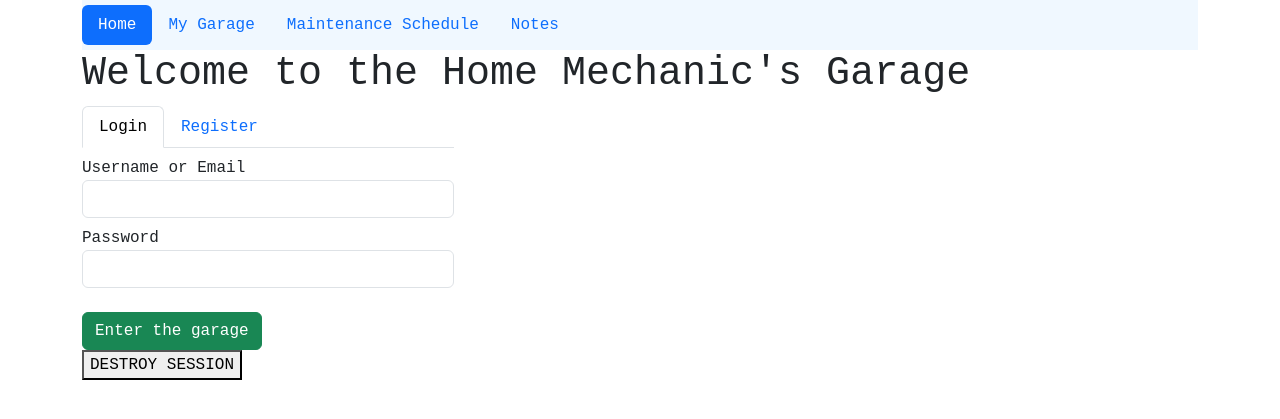
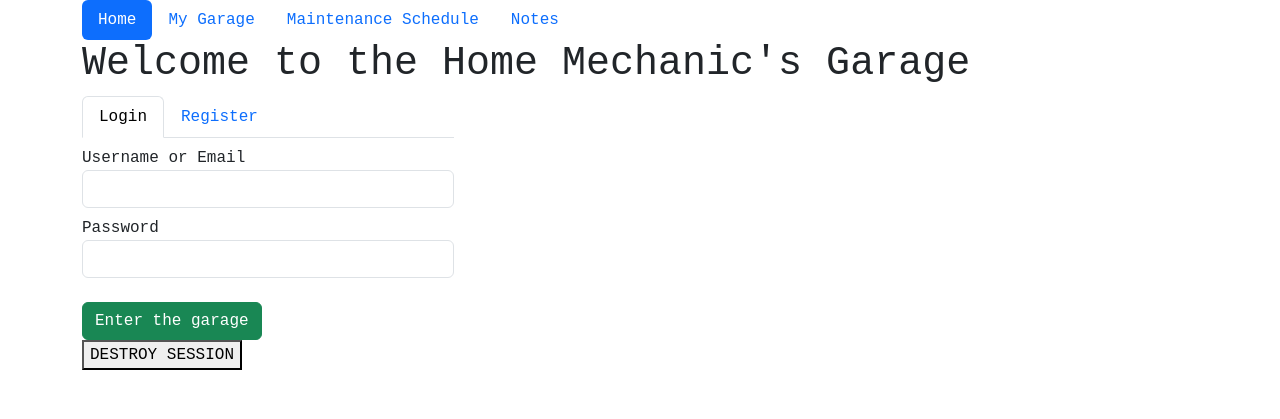
Before and after one commit to bobagby78/myGarage, a PHP site: page /index.php in a window 1280 px wide. Shown: the top 419 px of the page. Run offline with PHP 8.4, Linux system fonts and the light colour scheme.

Commit message:
update db pword, 86 header style

```diff
--- a/php/public/styles.css
+++ b/php/public/styles.css
@@ -5,13 +5,6 @@
 
 .form-control{
     display: block;
-}
-
-.header{
-    background-color: aliceblue !important;
-    padding: 5px 0 !important;
-    font-family: 'Courier New', Courier, monospace;
-
 }
 
 .garage-heading{
```
Also changed, not shown: 1 other file.
